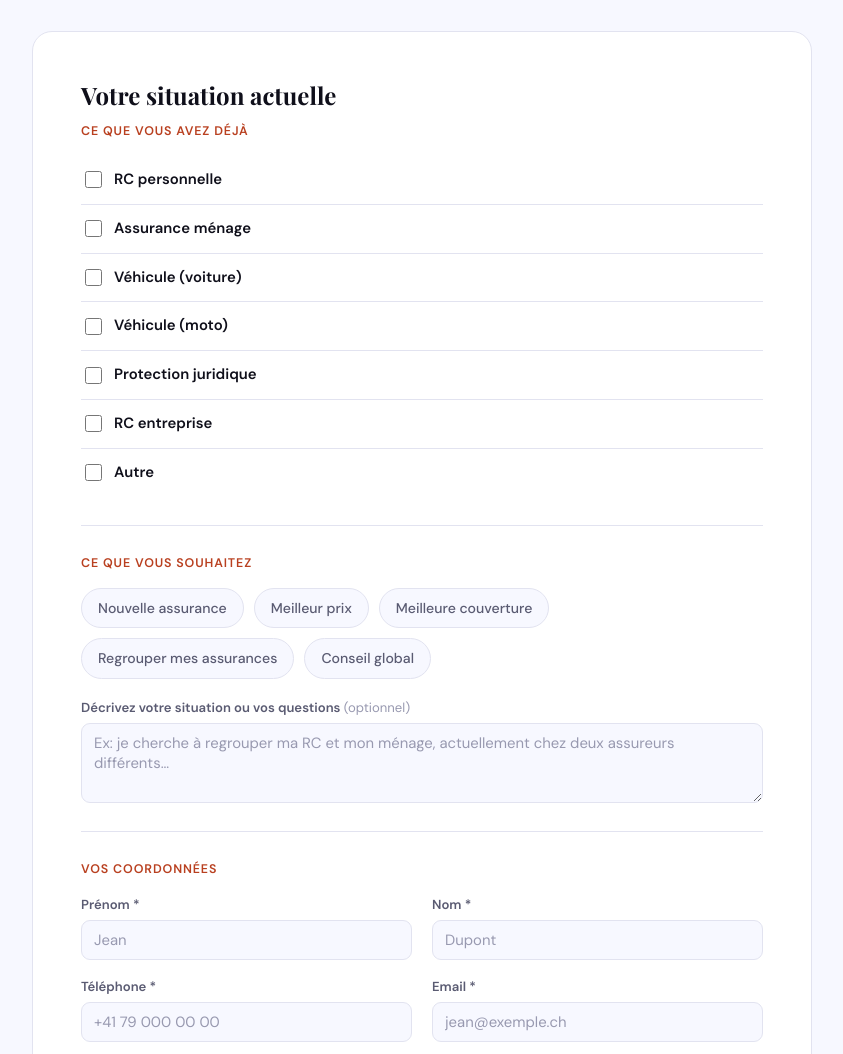
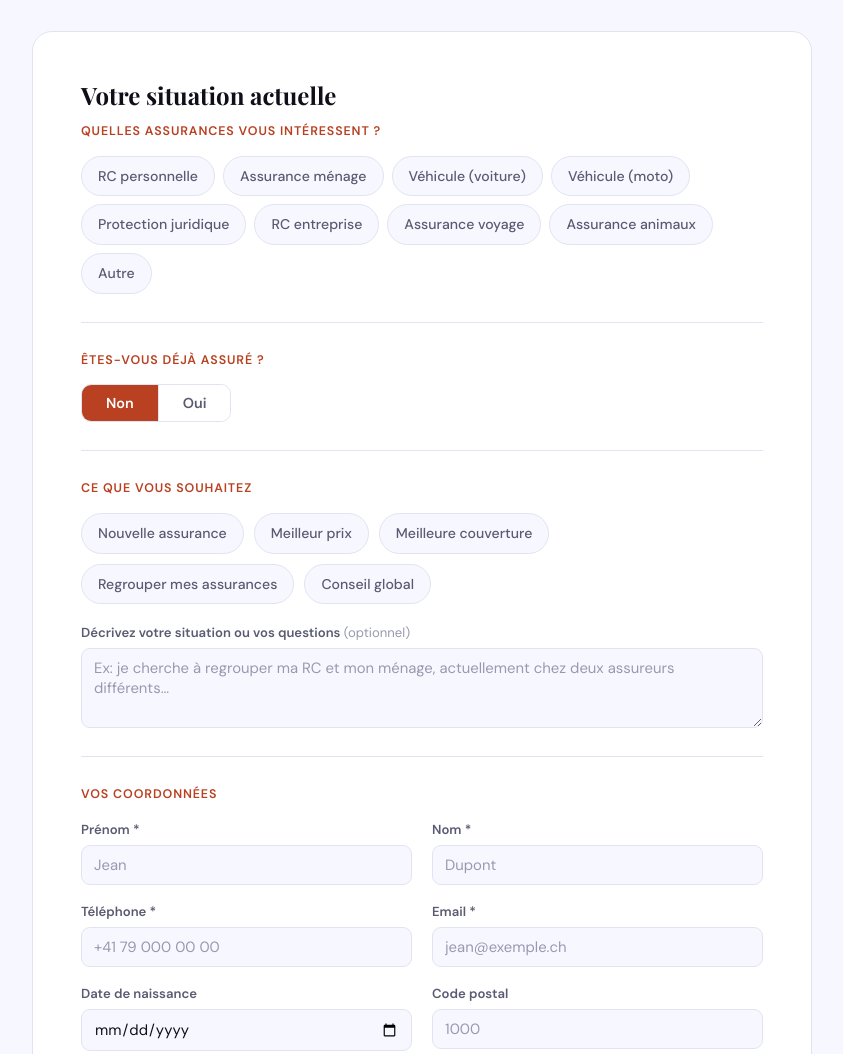
Before and after one commit to romeu-claro-app/romero-finances, a plain HTML site: page patrimoine.html in a window 1280 px wide. Shown: the part 1440-2494 px from the top of the page, without its empty margins (218-1061 px from the left). Drawn offline with nearby package versions, Linux system fonts and the light colour scheme; a web font is replaced by a local one.

Commit message:
feat: formulaire patrimoine reformulé avec pills et logique déjà assuré

```diff
--- a/patrimoine.html
+++ b/patrimoine.html
@@ -139,6 +139,28 @@
       border-color: var(--accent); box-shadow: 0 0 0 3px rgba(185,64,32,0.1); background: var(--white);
     }
     .fg-pat input::placeholder, .fg-pat textarea::placeholder { color: var(--text-light); }
+
+    /* Pills multi-select (besoin + déjà assuré) */
+    .pill-select { display: flex; flex-wrap: wrap; gap: 8px; margin-bottom: 4px; }
+    .pill-sel {
+      display: inline-block; padding: 8px 16px; border-radius: 50px; cursor: pointer;
+      font-family: 'DM Sans', sans-serif; font-size: 0.88rem; font-weight: 500;
+      background: var(--blue-pale2); border: 1.5px solid var(--border);
+      color: var(--text-muted); transition: background 0.18s, border-color 0.18s, color 0.18s;
+      user-select: none;
+    }
+    .pill-sel--active {
+      background: var(--accent-pale2); border-color: var(--accent); color: var(--accent); font-weight: 600;
+    }
+
+    /* Toggle Oui/Non déjà assuré */
+    .deja-toggle {
+      padding: 9px 24px; font-family: 'DM Sans', sans-serif; font-size: 0.9rem;
+      font-weight: 600; color: var(--text-muted); background: var(--white);
+      border: none; cursor: pointer; transition: background 0.15s, color 0.15s;
+    }
+    .deja-toggle:first-child { border-right: 1.5px solid var(--border); }
+    .deja-toggle--active { background: var(--accent); color: var(--white); }
 
     /* Checkboxes souhaits */
     .souhait-list { display: flex; flex-wrap: wrap; gap: 10px; margin-bottom: 18px; }
@@ -327,15 +349,51 @@
         <h2 class="form-card-pat__title">Votre situation actuelle</h2>
         <form id="patrimoineForm" onsubmit="submitPatrimoine(event)">
 
-          <!-- Section 1 — Ce que vous avez déjà -->
-          <p class="form-section-label">Ce que vous avez déjà</p>
-          <div class="assur-list" id="assurList">
-            <!-- items générés par JS -->
+          <!-- Section 1 — Votre besoin -->
+          <p class="form-section-label">Quelles assurances vous intéressent ?</p>
+          <div class="pill-select" id="pillsBesoin">
+            <!-- pills générées par JS -->
           </div>
 
           <hr class="form-sep" />
 
-          <!-- Section 2 — Ce que vous souhaitez -->
+          <!-- Section 2 — Déjà assuré ? -->
+          <p class="form-section-label">Êtes-vous déjà assuré ?</p>
+          <div style="display:flex;gap:0;border-radius:10px;overflow:hidden;border:1.5px solid var(--border);width:fit-content;margin-bottom:4px;">
+            <button type="button" id="deja-non" class="deja-toggle deja-toggle--active" onclick="setDejaAssure(false)">Non</button>
+            <button type="button" id="deja-oui" class="deja-toggle" onclick="setDejaAssure(true)">Oui</button>
+          </div>
+          <div id="bloc-deja-assure" style="display:none;margin-top:16px;">
+            <div style="background:var(--accent-pale);border:1px solid rgba(185,64,32,0.18);border-radius:var(--radius);padding:18px 20px;">
+              <p style="font-size:0.82rem;font-weight:700;color:var(--accent);text-transform:uppercase;letter-spacing:0.06em;margin-bottom:12px;">Pour quel(s) type(s) ?</p>
+              <div class="pill-select" id="pillsDejaType" style="margin-bottom:16px;">
+                <!-- pills générées par JS -->
+              </div>
+              <div class="fg-pat">
+                <label for="pat_compagnie">Avec quelle compagnie ?</label>
+                <select id="pat_compagnie" name="compagnie_actuelle">
+                  <option value="">Choisir…</option>
+                  <option>AXA</option>
+                  <option>Zurich</option>
+                  <option>Helvetia</option>
+                  <option>Allianz</option>
+                  <option>Generali</option>
+                  <option>Bâloise</option>
+                  <option>Vaudoise</option>
+                  <option>Mobilière</option>
+                  <option>TCS</option>
+                  <option>CAP</option>
+                  <option>DAS</option>
+                  <option>Protekta</option>
+                  <option>Autre</option>
+                </select>
+              </div>
+            </div>
+          </div>
+
+          <hr class="form-sep" />
+
+          <!-- Section 3 — Ce que vous souhaitez -->
           <p class="form-section-label">Ce que vous souhaitez</p>
           <div class="souhait-list">
             <label class="souhait-chip"><input type="checkbox" name="souhait" value="nouvelle" /> Nouvelle assurance</label>
@@ -351,7 +409,7 @@
 
           <hr class="form-sep" />
 
-          <!-- Section 3 — Coordonnées -->
+          <!-- Section 4 — Vos coordonnées -->
           <p class="form-section-label">Vos coordonnées</p>
           <div class="coords-grid">
             <div class="fg-pat">
@@ -369,6 +427,14 @@
             <div class="fg-pat">
               <label for="pat_email">Email *</label>
               <input type="email" id="pat_email" placeholder="jean@exemple.ch" required />
+            </div>
+            <div class="fg-pat">
+              <label for="pat_dob">Date de naissance</label>
+              <input type="date" id="pat_dob" name="dob" />
+            </div>
+            <div class="fg-pat">
+              <label for="pat_npa">Code postal</label>
+              <input type="text" id="pat_npa" name="npa" placeholder="1000" maxlength="6" />
             </div>
           </div>
 
@@ -507,47 +573,37 @@
 
   <script src="js/main.js"></script>
   <script>
-    /* ─── LISTE DES ASSURANCES ───────────────────────────── */
-    var ASSURANCES = [
-      { id: 'rc',     label: 'RC personnelle' },
-      { id: 'menage', label: 'Assurance ménage' },
-      { id: 'voiture',label: 'Véhicule (voiture)' },
-      { id: 'moto',   label: 'Véhicule (moto)' },
-      { id: 'juridique', label: 'Protection juridique' },
-      { id: 'rc_ent', label: 'RC entreprise' },
-      { id: 'autre',  label: 'Autre' }
+    /* ─── TYPES D'ASSURANCES ─────────────────────────────── */
+    var TYPES = [
+      'RC personnelle', 'Assurance ménage', 'Véhicule (voiture)',
+      'Véhicule (moto)', 'Protection juridique', 'RC entreprise',
+      'Assurance voyage', 'Assurance animaux', 'Autre'
     ];
 
-    /* Construire la liste dynamiquement */
-    (function buildAssurList() {
-      var list = document.getElementById('assurList');
-      ASSURANCES.forEach(function(a) {
-        var item = document.createElement('div');
-        item.className = 'assur-item';
-        item.innerHTML =
-          '<div class="assur-item__header">' +
-            '<input type="checkbox" id="cb_' + a.id + '" onchange="toggleAssurDetail(this, \'' + a.id + '\')" />' +
-            '<label for="cb_' + a.id + '">' + a.label + '</label>' +
-          '</div>' +
-          '<div class="assur-item__detail" id="detail_' + a.id + '">' +
-            '<div class="assur-item__detail-grid">' +
-              '<div class="fg-pat">' +
-                '<label>Compagnie actuelle</label>' +
-                '<input type="text" name="compagnie_' + a.id + '" placeholder="ex: AXA, Zurich, Mobilière…" />' +
-              '</div>' +
-              '<div class="fg-pat">' +
-                '<label>Prime annuelle (CHF)</label>' +
-                '<input type="number" name="prime_' + a.id + '" placeholder="350" min="0" />' +
-              '</div>' +
-            '</div>' +
-          '</div>';
-        list.appendChild(item);
+    /* ─── PILLS MULTI-SELECT ─────────────────────────────── */
+    function buildPills(containerId, items) {
+      var wrap = document.getElementById(containerId);
+      wrap.innerHTML = '';
+      items.forEach(function(label) {
+        var pill = document.createElement('span');
+        pill.className = 'pill-sel';
+        pill.textContent = label;
+        pill.dataset.value = label;
+        pill.addEventListener('click', function() {
+          pill.classList.toggle('pill-sel--active');
+        });
+        wrap.appendChild(pill);
       });
-    })();
+    }
 
-    function toggleAssurDetail(cb, id) {
-      var detail = document.getElementById('detail_' + id);
-      detail.style.display = cb.checked ? 'block' : 'none';
+    buildPills('pillsBesoin',  TYPES);
+    buildPills('pillsDejaType', TYPES);
+
+    /* ─── TOGGLE DÉJÀ ASSURÉ ─────────────────────────────── */
+    function setDejaAssure(oui) {
+      document.getElementById('deja-oui').classList.toggle('deja-toggle--active',  oui);
+      document.getElementById('deja-non').classList.toggle('deja-toggle--active', !oui);
+      document.getElementById('bloc-deja-assure').style.display = oui ? 'block' : 'none';
     }
 
     /* ─── SUBMIT ─────────────────────────────────────────── */
```
